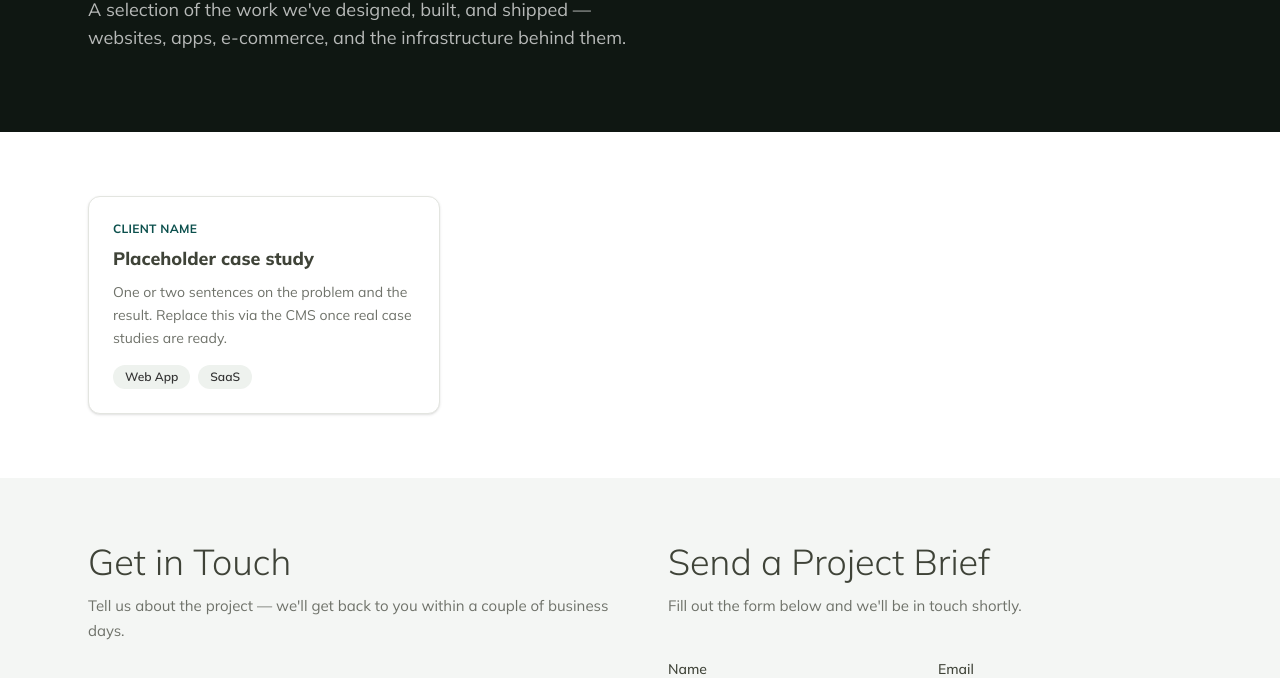
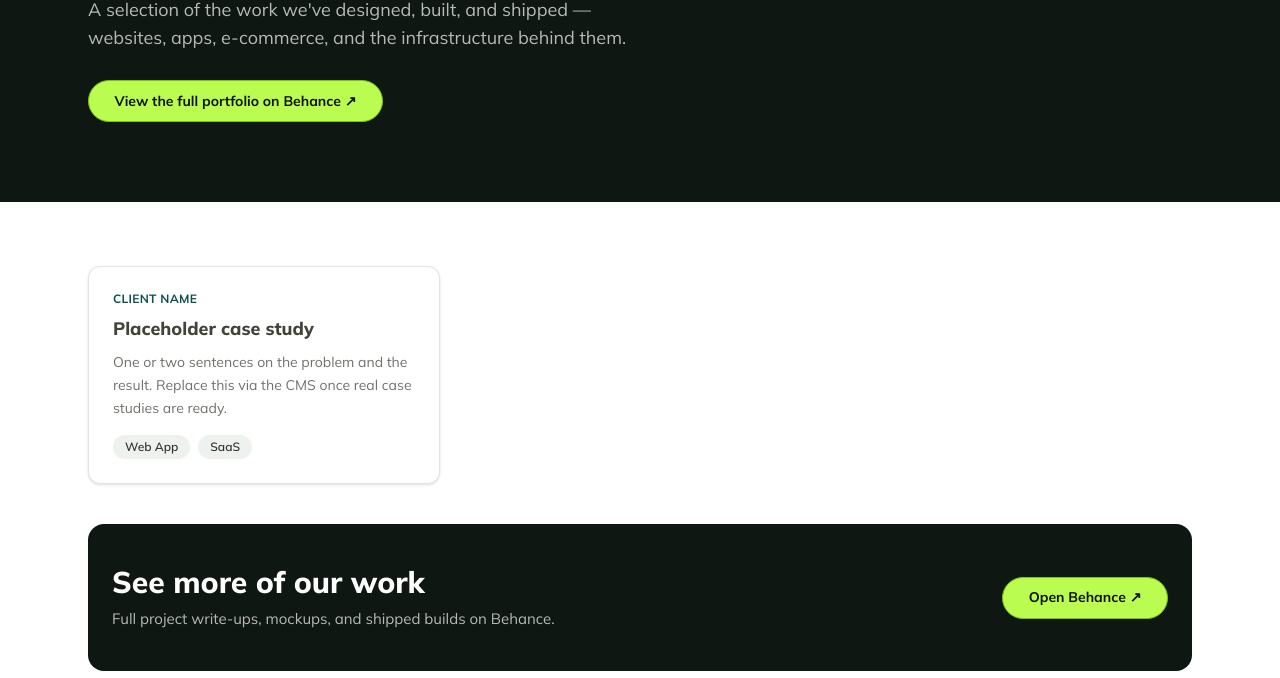
Before and after one commit to solvforge/home, a Next.js app: page /portfolio in a window 1280 px wide. Shown: the part 274-952 px from the top of the page. Built offline with nearby package versions, Linux system fonts and the light colour scheme; no server answers.

Commit message:
Portfolio: link to Behance profile (hero button + callout card)

```diff
--- a/src/app/portfolio/page.tsx
+++ b/src/app/portfolio/page.tsx
@@ -27,6 +27,14 @@ export default function PortfolioPage() {
             A selection of the work we&apos;ve designed, built, and shipped —
             websites, apps, e-commerce, and the infrastructure behind them.
           </p>
+          <a
+            href="https://www.behance.net/solvforge"
+            target="_blank"
+            rel="noopener noreferrer"
+            className="btn-lime mt-7 inline-block"
+          >
+            View the full portfolio on Behance ↗
+          </a>
         </div>
       </section>
 
@@ -64,10 +72,30 @@ export default function PortfolioPage() {
           </div>
         ) : (
           <p className="rounded-xl border border-border bg-paper-2 p-8 text-center text-text-muted">
-            Case studies are being written up. In the meantime, tell us what
-            you&apos;re working on and we&apos;ll share relevant examples directly.
+            Written case studies are on the way. For now, the full body of work
+            lives on Behance.
           </p>
         )}
+
+        {/* Behance callout */}
+        <div className="mt-10 flex flex-col items-center gap-4 rounded-2xl bg-hero-bg px-6 py-10 text-center text-white sm:flex-row sm:justify-between sm:text-left">
+          <div>
+            <h2 className="text-2xl font-extrabold text-white sm:text-3xl">
+              See more of our work
+            </h2>
+            <p className="mt-2 text-white/70">
+              Full project write-ups, mockups, and shipped builds on Behance.
+            </p>
+          </div>
+          <a
+            href="https://www.behance.net/solvforge"
+            target="_blank"
+            rel="noopener noreferrer"
+            className="btn-lime shrink-0"
+          >
+            Open Behance ↗
+          </a>
+        </div>
       </section>
 
       {/* Contact */}
```
